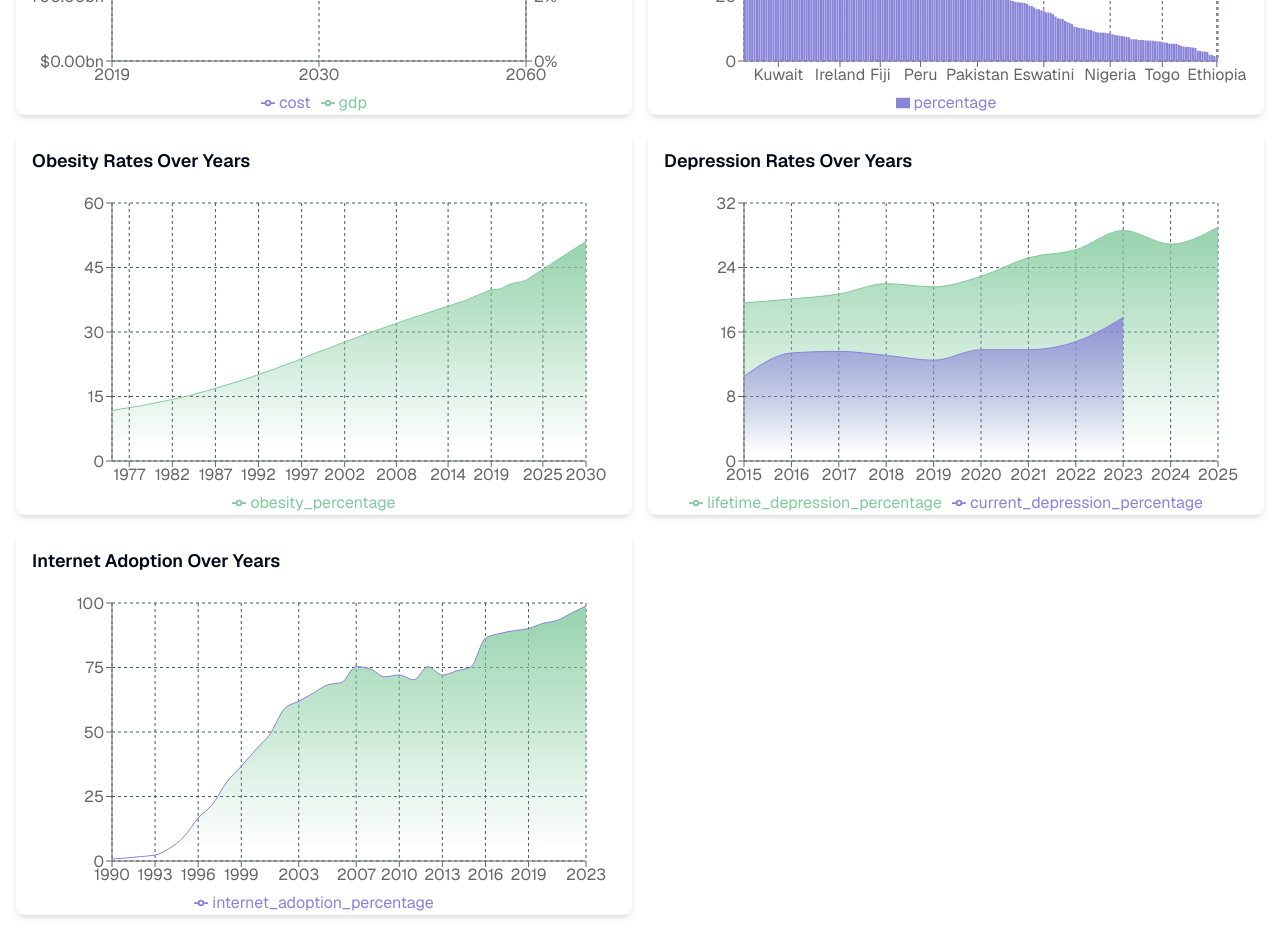
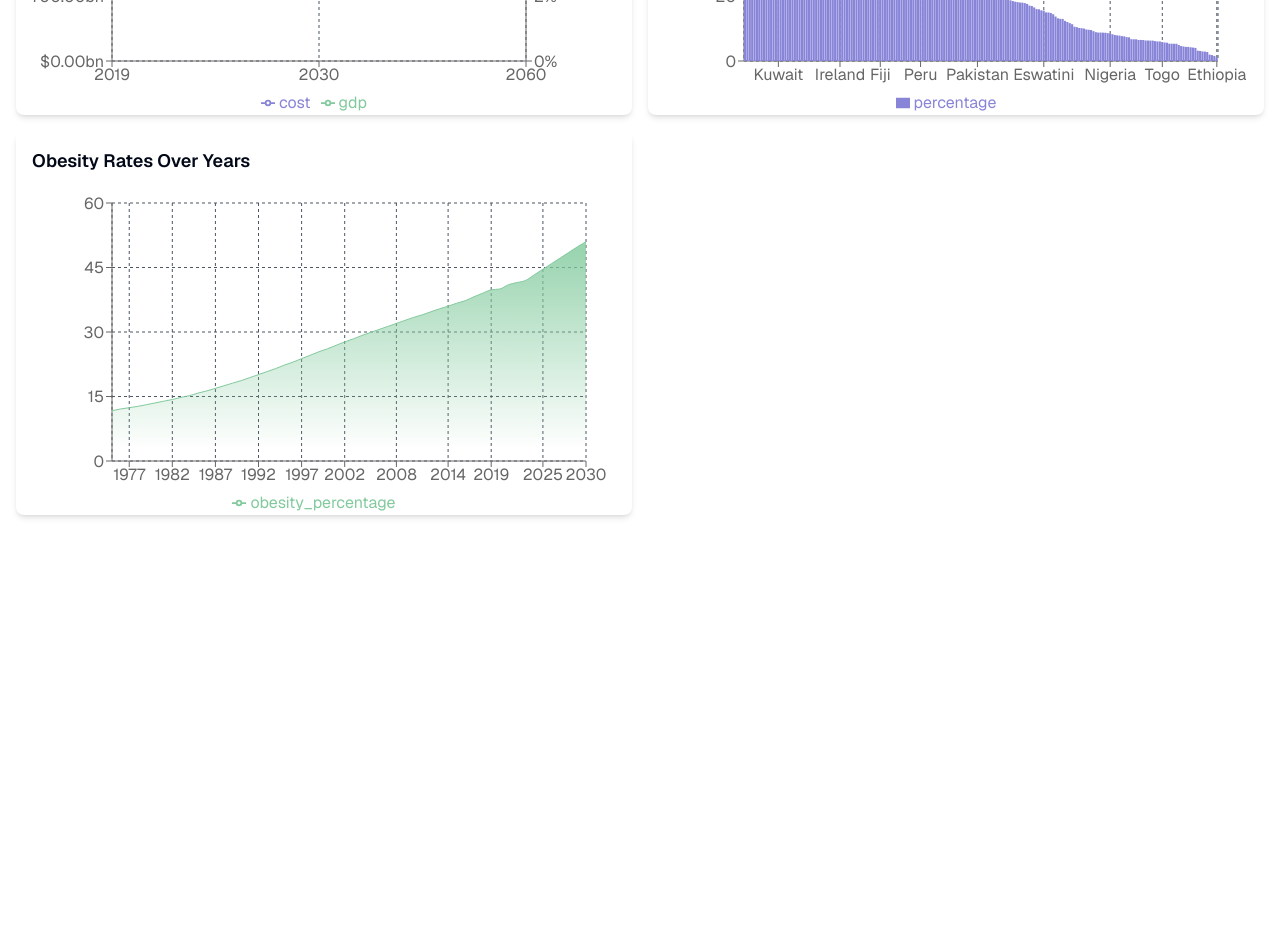
Before and after one commit to ParkerRex/crazyhealthstats.com, a Next.js app: page / in a window 1280 px wide. Shown: the part 1200-2135 px from the top of the page. After the commit the page ends 1735 px from the top, so only its background shows below. Built offline with nearby package versions, Linux system fonts and the light colour scheme.

Commit message:
removing and changing anmes

```diff
--- a/src/app/page.tsx
+++ b/src/app/page.tsx
@@ -103,7 +103,7 @@ export default function Home() {
       </div>
 
       {/* Charts and Graphs Section */}
-      <h2 className="text-2xl font-bold">Obesity Quick Facts</h2>
+      <h2 className="text-2xl font-bold">Charts</h2>
 
       <div className="grid grid-cols-1 md:grid-cols-2 gap-4 mt-4">
         <CustomLineChart />
@@ -123,25 +123,6 @@ export default function Home() {
           yAxisLabel="Percentage"
           title="Obesity Rates Over Years"
         />
-        <AreaChartHero
-          data={depressionData}
-          areas={[
-            { key: 'lifetime_depression_percentage', color: '#82ca9d' },
-            { key: 'current_depression_percentage', color: '#8884d8' }
-          ]}
-          legend={true}
-          xAxisLabel="Year"
-          yAxisLabel="Percentage"
-          title="Depression Rates Over Years"
-        />
-        <AreaChartHero
-          data={internetAdoptionData}
-          areas={[{ key: 'internet_adoption_percentage', color: '#8884d8' }]}
-          legend={true}
-          xAxisLabel="Year"
-          yAxisLabel="Percentage"
-          title="Internet Adoption Over Years"
-        />
       </div>
     </main>
 
```
